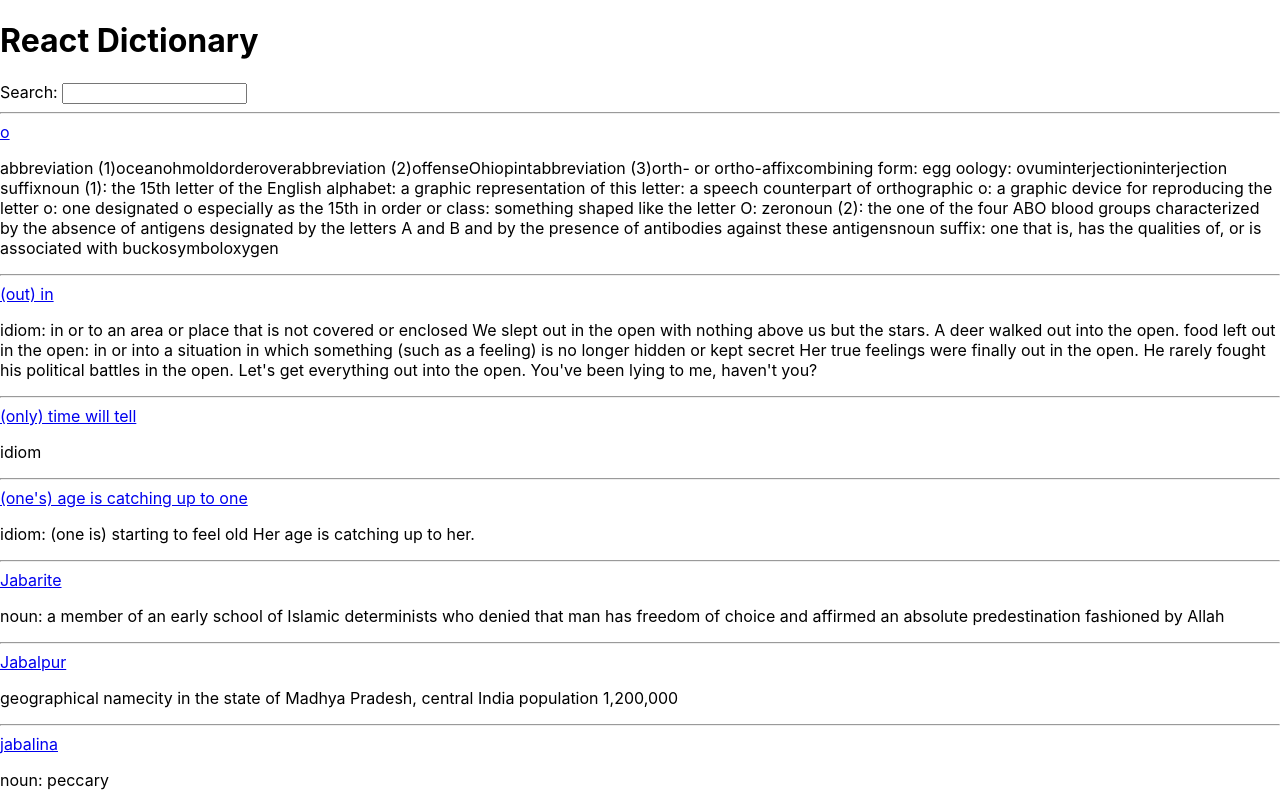
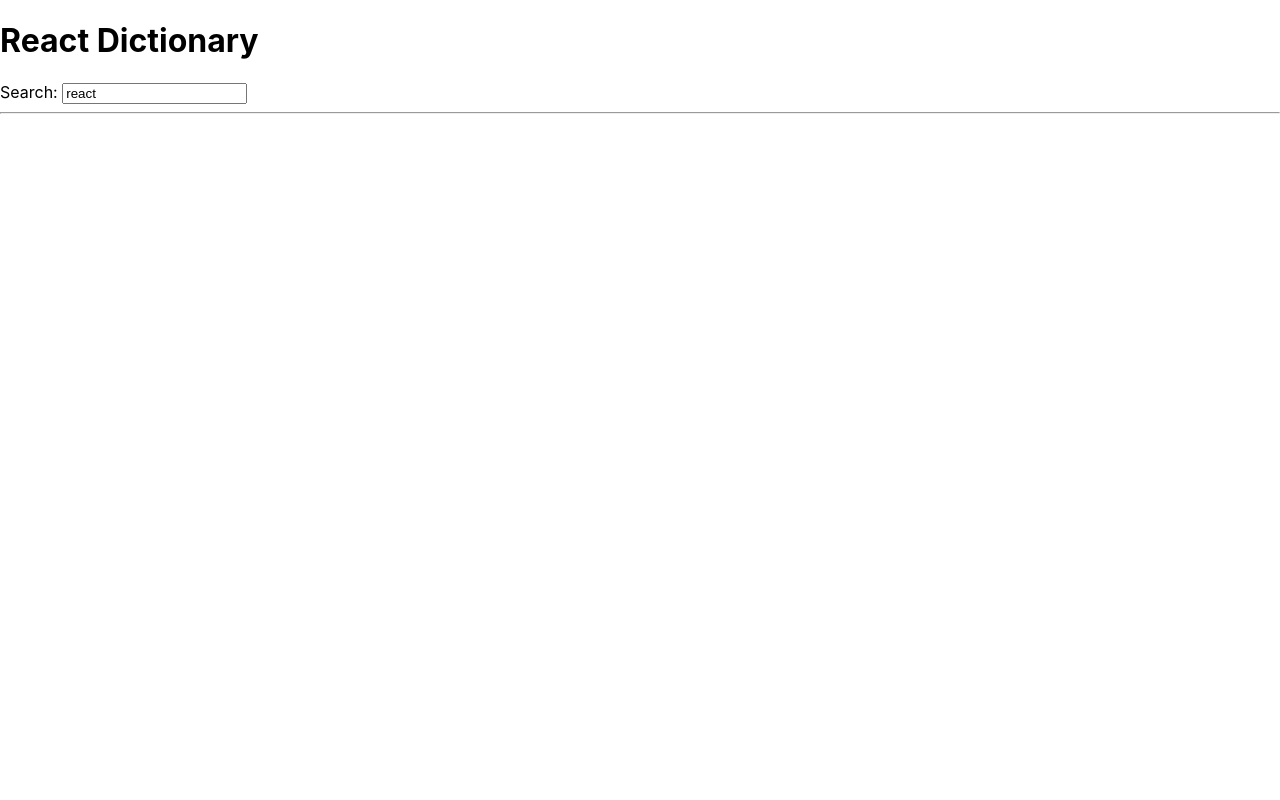
Before and after one commit to GoranTopic/Reactjs-playground, a React (Create React App) app: page / in a window 1280 px wide. Shown: the top 800 px of the page. Built offline with nearby package versions, Linux system fonts and the light colour scheme.

Commit message:
rewritten using advance destructuring

```diff
--- a/src/App.js
+++ b/src/App.js
@@ -4,7 +4,7 @@ import { dict } from "./dictionary";
 
 function App() {
 
-	const [searchTerm, setSearchTerm] = React.useState('');
+	const [searchTerm, setSearchTerm] = React.useState('react');
 
 	const handleChange = change => setSearchTerm(change.target.value);
 
@@ -24,34 +24,36 @@ function App() {
   return (
 			<div>
 				<h1>{greet()}</h1>
-				<Search onSearch={handleChange}/>
+				<Search search={searchTerm} onSearch={handleChange}/>
 				<hr/>
 				<List dict={searchedDict}/>
 			</div>
   )
 }
 
-function Search(props){
-
+function Search( {search, onSearch} ){
+		/*fuction for returning search component*/
 	return (
 		<div>
 			<label htmlFor="search">Search: </label>
-			<input id="search" type="text" onChange={props.onSearch}/>
+			<input id="search" type="text" value={search} onChange={onSearch}/>
 		</div>
 	)
 }
 
+//for every Item in the list pass the Itme into an Item component
+const List = ({dict}) => dict.map( (item, iter) => <Item key = {iter} item={item}/> )
 
-function List(props){
+
+
+
+const Item = ({item}) => {
+	/* item fuction for rendering a single word*/
 	return (
 			<div>
-			{props.dict.map(
-					(item, i) =>
-						<div key={i}>
-							<a href={item.url}>{item.word}</a>
-							<p>{Object.entries(item.definitions)}</p>
-							<hr/>
-						</div> )}
+				<a href={item.url}>{item.word}</a>
+				<p>{Object.entries(item.definitions)}</p>
+				<hr/>
 			</div>
 	)
 }
```
Also changed, not shown: 1 other file (tests, documents, lock files or other folders).
